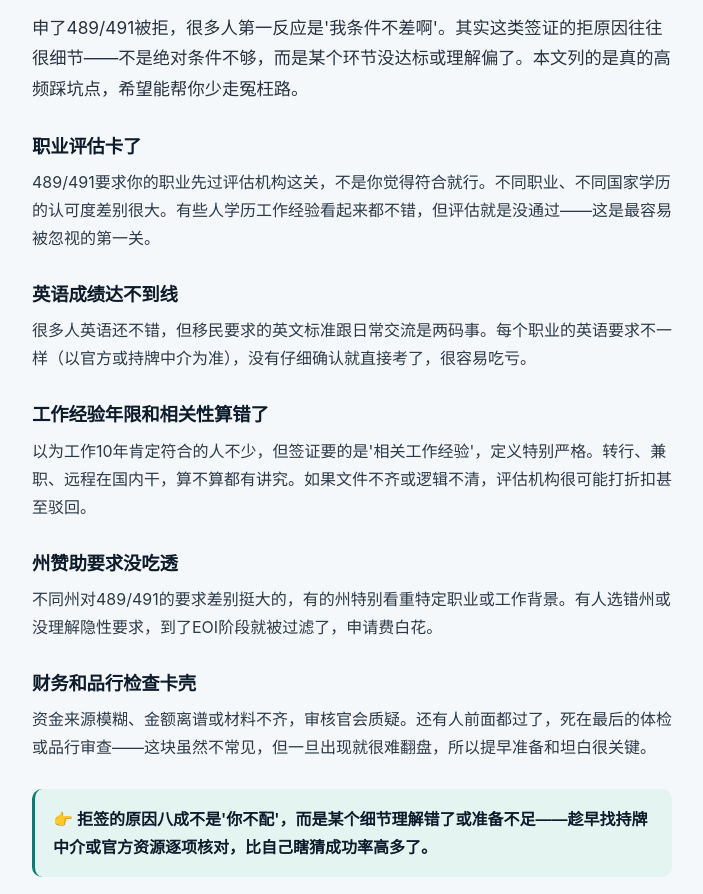
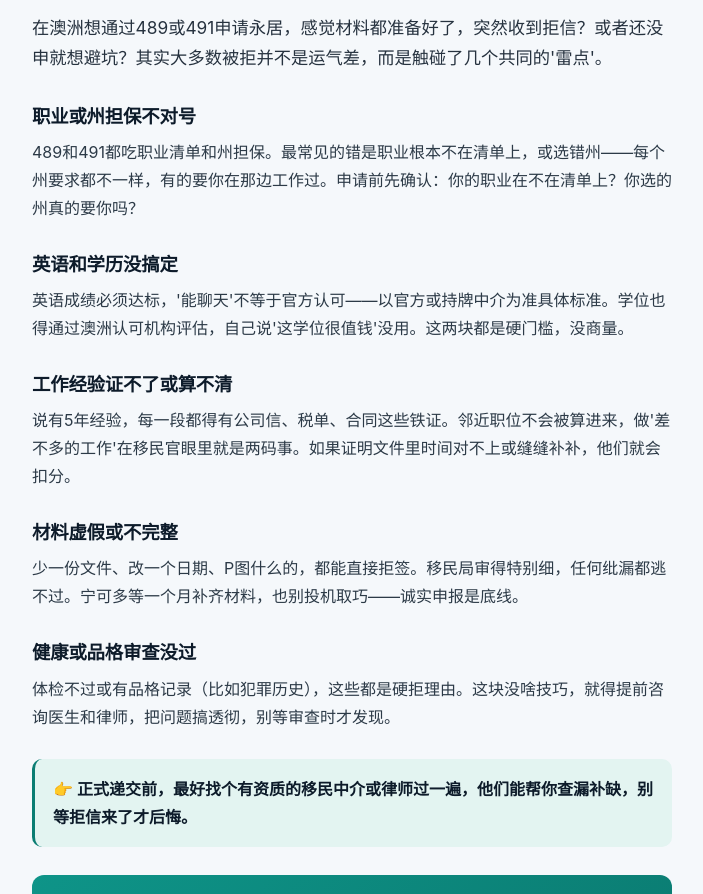
Before and after one commit to Heatescape/au-regional-visa, a plain HTML site: page seo/3.html in a window 1280 px wide. Shown: the part 114-1008 px from the top of the page, without its empty margins (288-991 px from the left). Drawn offline with Linux system fonts and the light colour scheme.

Commit message:
SEO 加固:4 篇新文章 + 招牌刷新

```diff
--- a/seo/3.html
+++ b/seo/3.html
@@ -1,7 +1,7 @@
 <!doctype html><html lang="zh-CN"><head>
 <meta charset="utf-8"><meta name="viewport" content="width=device-width,initial-scale=1">
 <title>489/491申请被拒最常见的8个原因 — 澳乡签通</title>
-<meta name="description" content="申了489/491被拒，很多人第一反应是'我条件不差啊'。其实这类签证的拒原因往往很细节——不是绝对条件不够，而是某个环节没达标或理解偏了。本文列的是真的高频踩坑点，希望能帮你少走冤枉路。">
+<meta name="description" content="在澳洲想通过489或491申请永居，感觉材料都准备好了，突然收到拒信？或者还没申就想避坑？其实大多数被拒并不是运气差，而是触碰了几个共同的'雷点'。">
 <meta property="og:type" content="article"><meta property="og:title" content="489/491申请被拒最常见的8个原因 — 澳乡签通">
 <style>
 :root{--ink:#0d1b2a;--bg:#f5f8fb;--card:#fff;--teal:#0b7d73;--muted:#5a6b7b;--line:#e3eaf1}
@@ -24,9 +24,9 @@ footer{color:#8a98a6;font-size:.78rem;margin-top:20px;text-align:center}
 </style></head><body><div class="wrap">
 <a class="back" href="../index.html">← 回到 澳乡签通</a>
 <h1>489/491申请被拒最常见的8个原因</h1>
-<p class="intro">申了489/491被拒，很多人第一反应是'我条件不差啊'。其实这类签证的拒原因往往很细节——不是绝对条件不够，而是某个环节没达标或理解偏了。本文列的是真的高频踩坑点，希望能帮你少走冤枉路。</p>
-<h2>职业评估卡了</h2><p>489/491要求你的职业先过评估机构这关，不是你觉得符合就行。不同职业、不同国家学历的认可度差别很大。有些人学历工作经验看起来都不错，但评估就是没通过——这是最容易被忽视的第一关。</p><h2>英语成绩达不到线</h2><p>很多人英语还不错，但移民要求的英文标准跟日常交流是两码事。每个职业的英语要求不一样（以官方或持牌中介为准），没有仔细确认就直接考了，很容易吃亏。</p><h2>工作经验年限和相关性算错了</h2><p>以为工作10年肯定符合的人不少，但签证要的是'相关工作经验'，定义特别严格。转行、兼职、远程在国内干，算不算都有讲究。如果文件不齐或逻辑不清，评估机构很可能打折扣甚至驳回。</p><h2>州赞助要求没吃透</h2><p>不同州对489/491的要求差别挺大的，有的州特别看重特定职业或工作背景。有人选错州或没理解隐性要求，到了EOI阶段就被过滤了，申请费白花。</p><h2>财务和品行检查卡壳</h2><p>资金来源模糊、金额离谱或材料不齐，审核官会质疑。还有人前面都过了，死在最后的体检或品行审查——这块虽然不常见，但一旦出现就很难翻盘，所以提早准备和坦白很关键。</p>
-<div class="takeaway">👉 拒签的原因八成不是'你不配'，而是某个细节理解错了或准备不足——趁早找持牌中介或官方资源逐项核对，比自己瞎猜成功率高多了。</div>
+<p class="intro">在澳洲想通过489或491申请永居，感觉材料都准备好了，突然收到拒信？或者还没申就想避坑？其实大多数被拒并不是运气差，而是触碰了几个共同的'雷点'。</p>
+<h2>职业或州担保不对号</h2><p>489和491都吃职业清单和州担保。最常见的错是职业根本不在清单上，或选错州——每个州要求都不一样，有的要你在那边工作过。申请前先确认：你的职业在不在清单上？你选的州真的要你吗？</p><h2>英语和学历没搞定</h2><p>英语成绩必须达标，'能聊天'不等于官方认可——以官方或持牌中介为准具体标准。学位也得通过澳洲认可机构评估，自己说'这学位很值钱'没用。这两块都是硬门槛，没商量。</p><h2>工作经验证不了或算不清</h2><p>说有5年经验，每一段都得有公司信、税单、合同这些铁证。邻近职位不会被算进来，做'差不多的工作'在移民官眼里就是两码事。如果证明文件里时间对不上或缝缝补补，他们就会扣分。</p><h2>材料虚假或不完整</h2><p>少一份文件、改一个日期、P图什么的，都能直接拒签。移民局审得特别细，任何纰漏都逃不过。宁可多等一个月补齐材料，也别投机取巧——诚实申报是底线。</p><h2>健康或品格审查没过</h2><p>体检不过或有品格记录（比如犯罪历史），这些都是硬拒理由。这块没啥技巧，就得提前咨询医生和律师，把问题搞透彻，别等审查时才发现。</p>
+<div class="takeaway">👉 正式递交前，最好找个有资质的移民中介或律师过一遍，他们能帮你查漏补缺，别等拒信来了才后悔。</div>
 <a class="cta" href="../index.html#join">想要完整避坑清单 + 内测?点这里 →</a>
 <div class="disc">⚠️ 本文为面向在澳华人的经验参考,非移民法律意见。具体政策、分数、费用、条款以官方(immi.homeaffairs.gov.au)及持牌移民代理/律师为准。</div>
 <footer>© 澳乡签通</footer>
```
Also changed, not shown: index.html (+1 -1 lines).
